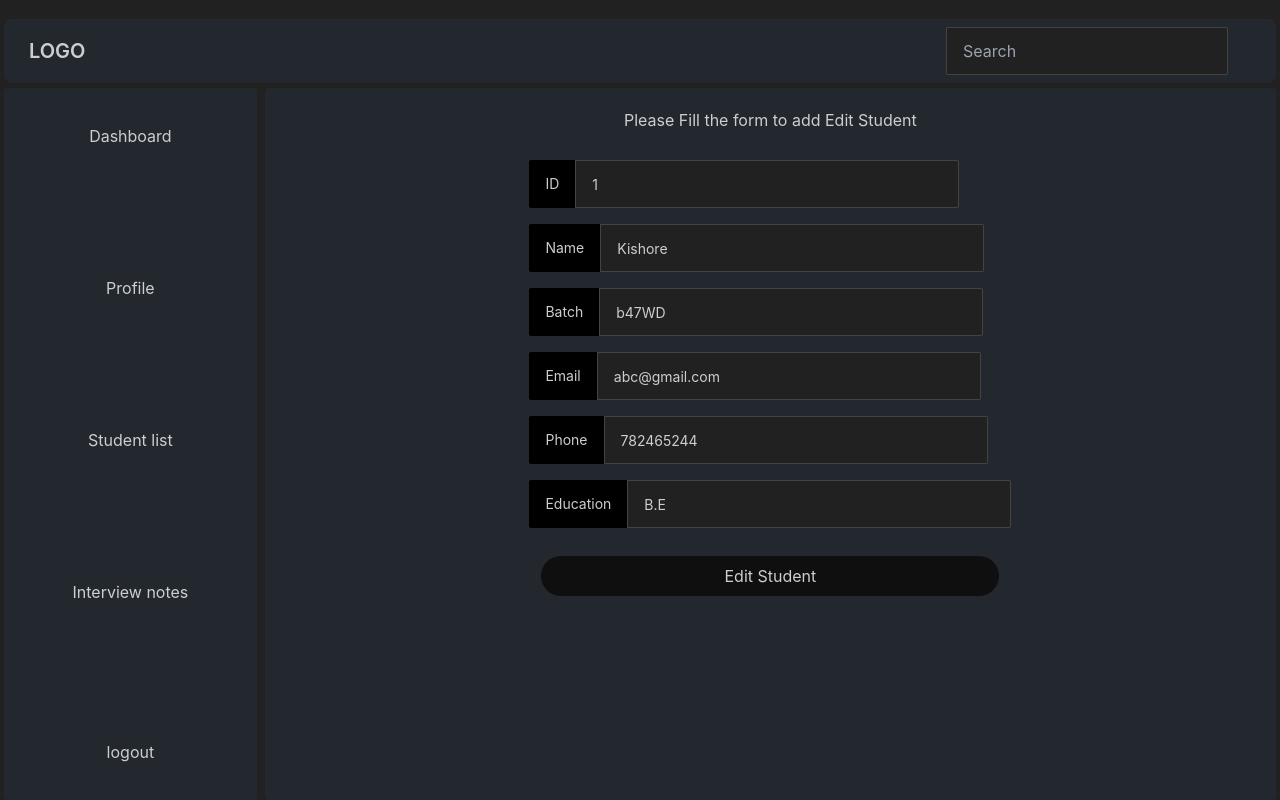
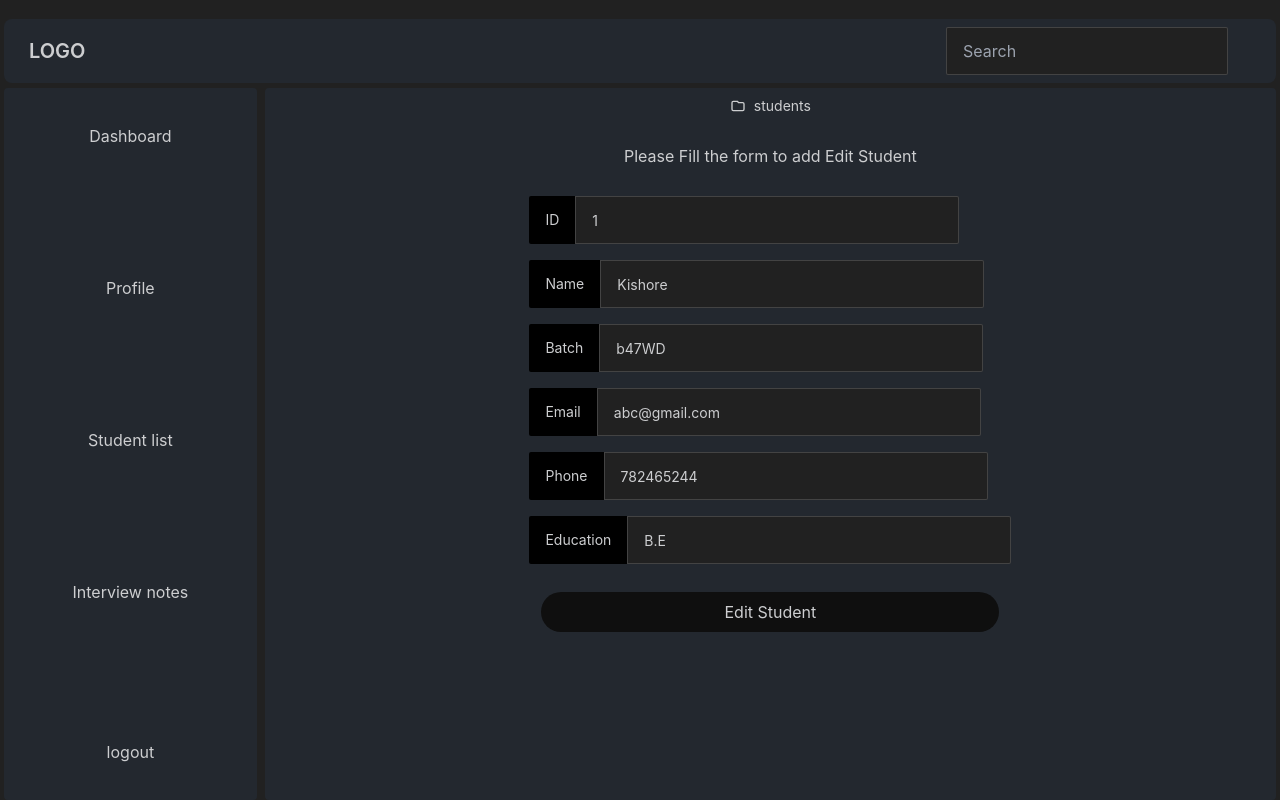
Before and after one commit to AdityaBK1/First-React-App, a React (Create React App) app: page /edit/1 in a window 1280 px wide. Built offline with nearby package versions, Linux system fonts and the light colour scheme.

Commit message:
Crum Bar functionality added

```diff
--- a/src/App.js
+++ b/src/App.js
@@ -31,9 +31,14 @@ const studentData = [
       qualification: "B.Tech"
      },
 ]
-
+const pages = [
+  {
+    name : "students",
+    path : "/student/all"
+  }
+]
 const [data, setData] = useState(studentData)
-
+const [crumState, setCrumState] = useState(pages)
   return (
 <div className="App">
 
@@ -54,11 +59,15 @@ const [data, setData] = useState(studentData)
   path="/edit/:id" element={<EditStudent
     studentData={data}
     setData ={setData}
+    crumState ={crumState}
+                setCrumState ={setCrumState}
   />}
   />
 
   <Route path="/student/all" element={
     <StudentList
+    crumState ={crumState}
+    setCrumState ={setCrumState}
     studentData={data}
     setData ={setData}
     />}/>
--- /dev/null
+++ b/src/Components/CrumBar.js
@@ -0,0 +1,22 @@
+import { Link, useNavigate } from "react-router-dom"
+
+export default function CrumBar({crumState}){
+
+    return (
+        <div className="text-sm breadcrumbs">
+        <ul>
+            {crumState && (
+                    crumState?.map((data, idx)=>(
+                                <li key={idx}>
+                                <Link to={data.path}>
+                                <svg xmlns="http://www.w3.org/2000/svg" fill="none" viewBox="0 0 24 24" className="w-4 h-4 mr-2 stroke-current"><path strokeLinecap="round" strokeLinejoin="round" strokeWidth="2" d="M3 7v10a2 2 0 002 2h14a2 2 0 002-2V9a2 2 0 00-2-2h-6l-2-2H5a2 2 0 00-2 2z"></path></svg>
+                                  {data.name}
+                                </Link>
+                              </li>
+                    ))
+
+            )}
+        </ul>
+      </div>
+    )
+}
--- a/src/Components/EditStudent.js
+++ b/src/Components/EditStudent.js
@@ -1,8 +1,9 @@
 import { useEffect, useState } from "react";
 import Base from "../BasePage/Base";
 import { useNavigate, useParams } from "react-router-dom";
+import CrumBar from "./CrumBar";
 
-export default function EditStudent({ studentData, setData }) {
+export default function EditStudent({ studentData, setData, crumState, setCrumState }) {
 
     const navigate = useNavigate()
 
@@ -47,6 +48,10 @@ export default function EditStudent({ studentData, setData }) {
 
     return (
         <Base>
+    <CrumBar
+         crumState ={crumState}
+         setCrumState ={setCrumState}
+        />
             <div className="p-5">Please Fill the form to add Edit Student</div>
             <div className="form-control">
                 <label className="input-group input-group-md  m-2">
--- a/src/Components/StudentCard.js
+++ b/src/Components/StudentCard.js
@@ -1,12 +1,27 @@
 import { useNavigate } from "react-router-dom";
 
-export default function StudentCard({student, studentData, setData}){
+export default function StudentCard({student, studentData, setData, crumState, setCrumState}){
 const navigate = useNavigate()
+
     const removeStudent = (id)=>{
         //api operations
-     const newStudentData = studentData.filter((stud)=>stud.id !== id);
-     setData(newStudentData)
+      let response = window.confirm("Are your sure?");
+      if(response){
+      const newStudentData = studentData.filter((stud)=>stud.id !== id);
+      setData(newStudentData)
+       }
     }
+
+    const handleEdit = (id)=>{
+        const newCrum = {
+            name : "edit",
+            path:  `/edit/${id}`
+        }
+        setCrumState([...crumState, newCrum])
+        navigate(`/edit/${id}`)
+    }
+
+
     return (
 
     <div className="card w-96 bg-base-100 shadow-xl m-2">
@@ -22,9 +37,8 @@ const navigate = useNavigate()
         >Delete</button>
 
      <button className="btn btn-primary"
-        onClick={()=>navigate(`/edit/${student.id}`)}
+        onClick={()=>handleEdit(student.id)}
         >Edit</button>
-
          </div>
        </div>
        </div>
@@ -32,3 +46,7 @@ const navigate = useNavigate()
     )
 
 }
+
+//alert = return null notifiation
+//prompt = value
+//confirm => true or false
--- a/src/Components/StudentList.js
+++ b/src/Components/StudentList.js
@@ -1,15 +1,22 @@
 import Base from "../BasePage/Base"
+import CrumBar from "./CrumBar"
 import StudentCard from "./StudentCard"
 
-function StudentList({studentData, setData}){
+function StudentList({studentData, setData, crumState, setCrumState}){
     return (
         <Base>
+        <CrumBar
+         crumState ={crumState}
+         setCrumState ={setCrumState}
+        />
             {studentData.map((stud, idx)=>(
                 <StudentCard
                 student={stud}
                 studentData ={studentData}
                 setData={setData}
                 key={stud.id}
+                crumState ={crumState}
+                setCrumState ={setCrumState}
                 />
             ))}
         </Base>
```
